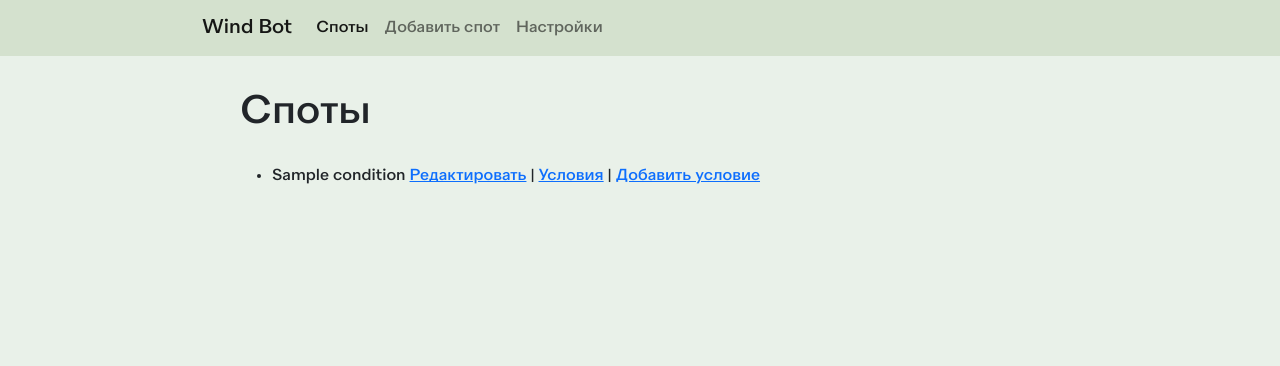
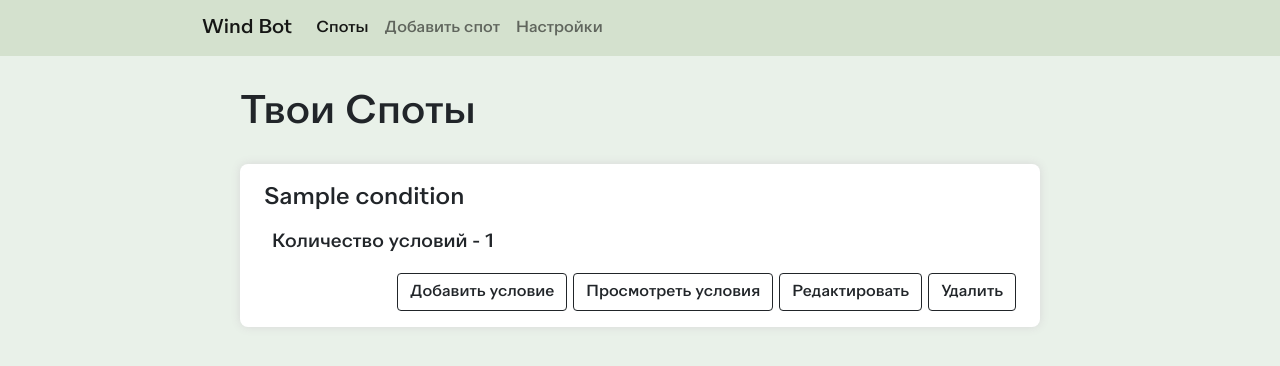
Before and after one commit to llownall/windBot, a Django app: template templates/spots/spot_list.html in a window 1280 px wide. Shown: the top 366 px of the page. Run offline with Django 3.2, Linux system fonts and the light colour scheme; the template is opened without the code that fills it: most values are stand-ins (such as "Sample title", 1, 10 or a date in 2020); parts of the project's set-up code (start-up, migrations or seed data) failed here and were passed over; some libraries are stand-ins or nearby versions.

Commit message:
Closes #4, closes #6

```diff
--- a/spots/urls.py
+++ b/spots/urls.py
@@ -15,15 +15,17 @@ Including another URLconf
 """
 from django.urls import path
 
-from spots.views import SpotList, SpotCreateView, SpotUpdateView, ConditionList, ConditionCreateView, \
-    ConditionUpdateView
+from spots.views import SpotList, SpotCreateView, SpotUpdateView, SpotDeleteView, ConditionList, ConditionCreateView, \
+    ConditionUpdateView, ConditionDeleteView
 
 urlpatterns = [
     path('', SpotList.as_view(), name='spots_list'),
     path('create/', SpotCreateView.as_view(), name='spots_create'),
     path('<int:pk>/update/', SpotUpdateView.as_view(), name='spots_update'),
+    path('<int:pk>/delete/', SpotDeleteView.as_view(), name='spots_delete'),
 
     path('<int:spot_id>/conditions/', ConditionList.as_view(), name='conditions_list'),
     path('<int:spot_id>/conditions/create/', ConditionCreateView.as_view(), name='conditions_create'),
     path('<int:spot_id>/conditions/<int:pk>/update/', ConditionUpdateView.as_view(), name='conditions_update'),
+    path('<int:spot_id>/conditions/<int:pk>/delete/', ConditionDeleteView.as_view(), name='conditions_delete'),
 ]
--- /dev/null
+++ b/static/css/panel.css
@@ -0,0 +1,33 @@
+.panel {
+    margin-bottom: 24px;
+    padding: 16px 24px;
+    background-color: white;
+    border-radius: 8px;
+    box-shadow: 0 0 10px #d7d7d7;
+}
+
+.panel .panel {
+    margin: 0 -8px 8px;
+    box-shadow: 0 0 10px #cccccc;
+}
+
+.panel__title {
+    font-size: 1.5rem;
+    font-weight: 500;
+}
+
+.panel__body {
+    padding: 0 8px;
+    margin: 12px 0 0;
+    font-size: 1.2rem;
+}
+
+.panel__actions {
+    padding: 16px 0 0;
+    display: flex;
+    justify-content: end;
+}
+
+.panel__actions > *:not(:first-child) {
+    margin-left: 6px;
+}
--- /dev/null
+++ b/static/css/view.css
@@ -0,0 +1,24 @@
+.view {
+
+}
+
+.view__title {
+    margin-bottom: 28px;
+}
+
+.view__title h1 {
+    margin: 0;
+}
+
+.view__body {
+
+}
+
+.view__actions {
+    display: flex;
+    justify-content: end;
+}
+
+.view__actions > *:not(:first-child) {
+    margin-left: 6px;
+}
--- /dev/null
+++ b/static/js/deleteButton.js
@@ -0,0 +1,10 @@
+document
+  .querySelectorAll('button.delete_button[data-url]')
+  .forEach(el => {
+    el.addEventListener('click', () => {
+      let isConfirmed = confirm('Ты уверен?')
+      if (isConfirmed) {
+        window.location.href = el.dataset.url
+      }
+    })
+  })
--- a/templates/base.html
+++ b/templates/base.html
@@ -56,6 +56,10 @@
         padding-bottom: 28px;
         margin: 0;
     }
+
+    .grown {
+        flex: 1 1 auto;
+    }
   </style>
 
   {% block head %}
--- a/templates/base_user.html
+++ b/templates/base_user.html
@@ -1,4 +1,11 @@
 {% extends 'base.html' %}
+
+{% load static %}
+
+{% block head %}
+  <link rel="stylesheet" type="text/css" href="{% static 'css/view.css' %}">
+  <link rel="stylesheet" type="text/css" href="{% static 'css/panel.css' %}">
+{% endblock %}
 
 {% block header %}
   <header class="sticky-top">
--- /dev/null
+++ b/templates/components/back_button.html
@@ -0,0 +1,6 @@
+<a
+  id="back_button"
+  class="btn btn-dark"
+  href="{{ url }}"
+>Назад
+</a>
--- a/templates/spots/spot_list.html
+++ b/templates/spots/spot_list.html
@@ -1,38 +1,45 @@
 {% extends 'base_user.html' %}
+
+{% load static %}
 
 {% block spots_list_link_class %} active{% endblock %}
 
 {% block main %}
-  <h1 class="page_title">Споты</h1>
+  <div class="view">
+    <div class="view__title">
+      <h1>Твои Споты</h1>
+    </div>
 
-  {% if object_list %}
-    <ul>
-      {% for spot in object_list %}
-        <li>
-          {{ spot }}
+    <div class="view__body">
+      {% if object_list %}
+        {% for spot in object_list %}
+          <div class="panel">
+            <div class="panel__title">
+              {{ spot.name }}
+            </div>
 
-          <a
-            href="{% url 'spots_update' spot.pk %}"
-          >Редактировать</a>
+            <div class="panel__body">
+              Количество условий - {{ spot.condition_set.count }}
+            </div>
 
-          |
-
-          <a
-            href="{% url 'conditions_list' spot.pk %}"
-          >Условия</a>
-
-          |
-
-          <a
-            href="{% url 'conditions_create' spot.pk %}"
-          >Добавить условие</a>
-        </li>
-      {% endfor %}
-    </ul>
-  {% else %}
-    Спотов пока нет.
-  {% endif %}
+            <div class="panel__actions">
+              <a class="btn btn-outline-dark" href="{% url 'conditions_create' spot.pk %}">Добавить условие</a>
+              <a class="btn btn-outline-dark" href="{% url 'conditions_list' spot.pk %}">Просмотреть условия</a>
+              <a class="btn btn-outline-dark" href="{% url 'spots_update' spot.pk %}">Редактировать</a>
+              <button
+                class="btn btn-outline-dark delete_button"
+                data-url="{% url 'spots_delete' spot.pk %}"
+              >Удалить</button>
+            </div>
+          </div>
+        {% endfor %}
+      {% else %}
+        <div class="mb-4">Спотов пока нет</div>
+      {% endif %}
+    </div>
+  </div>
 {% endblock %}
 
 {% block footer %}
+    <script type="text/javascript" src="{% static 'js/deleteButton.js' %}"></script>
 {% endblock %}
```
Also changed, not shown: spots/models.py (+17 -0 lines), spots/templatetags/spots_filters.py (added, +13 -0 lines), spots/views.py (+21 -3 lines), templates/personal/settings.html (+6 -25 lines), templates/spots/condition_list.html (+68 -21 lines), windBot/settings.py (+5 -5 lines), spots/migrations/0010_auto_20211127_2235.py (added), spots/templatetags/__init__.py (added).
